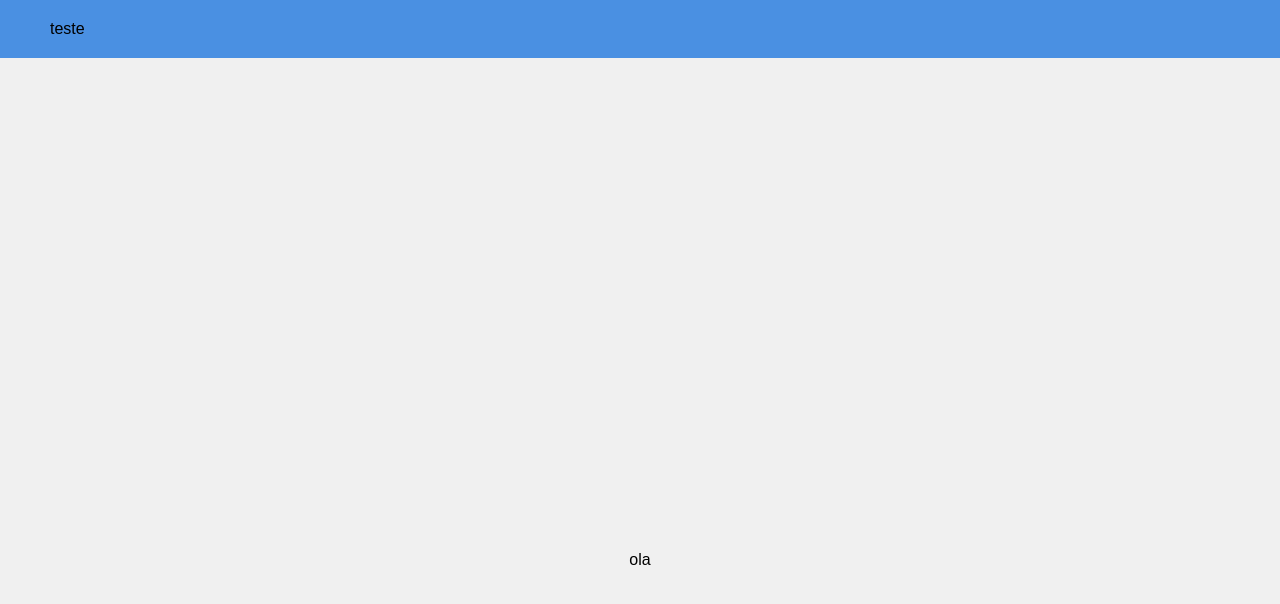
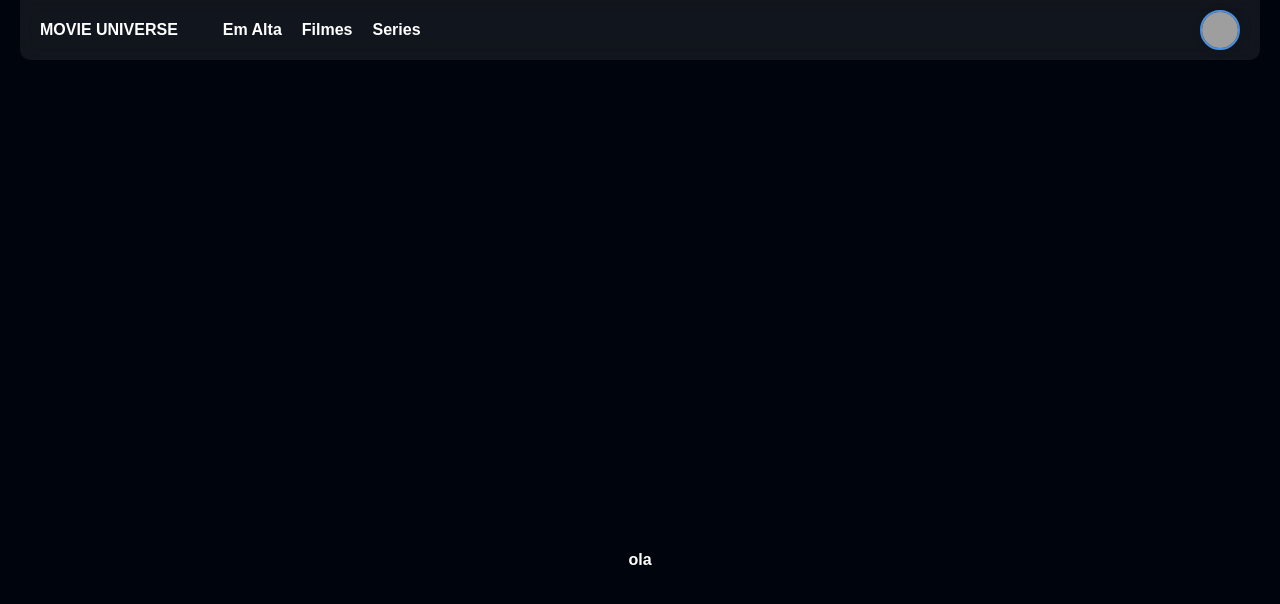
Before and after one commit to Glauedson/MovieUniverse, a React (Vite) app: page / in a window 1280 px wide. Shown: the top 604 px of the page. Built offline with nearby package versions, Linux system fonts and the light colour scheme; grey boxes are pictures that could not be loaded.

Commit message:
feat: Adiciona o inicio do header

```diff
--- a/index.html
+++ b/index.html
@@ -4,7 +4,7 @@
     <meta charset="UTF-8" />
     <link rel="icon" type="image/svg+xml" href="" />
     <meta name="viewport" content="width=device-width, initial-scale=1.0" />
-    <title>Movie Rated</title>
+    <title>Movie Universe</title>
   </head>
   <body>
     <div id="root"></div>
--- a/package.json
+++ b/package.json
@@ -24,7 +24,11 @@
     "preview": "vite preview"
   },
   "dependencies": {
+    "@fortawesome/fontawesome-svg-core": "^6.7.2",
+    "@fortawesome/free-solid-svg-icons": "^6.7.2",
+    "@fortawesome/react-fontawesome": "^0.2.2",
     "dotenv": "^16.5.0",
+    "fontawesome": "^5.6.3",
     "react": "^19.1.0",
     "react-dom": "^19.1.0",
     "react-router-dom": "^7.6.1"
--- a/src/components/header/header.jsx
+++ b/src/components/header/header.jsx
@@ -2,11 +2,37 @@
 // Talvez eu coloque mais informações aqui no futuro, mas por enquanto é só um cabeçalho simples
 // sem links ou botões
 import style from './header.module.css'
+import { Link } from 'react-router-dom'
+import { FontAwesomeIcon } from "@fortawesome/react-fontawesome"
+import { faBars } from "@fortawesome/free-solid-svg-icons"
 
 export default function header() {
   return (
     <div className={style.header}>
-        <p>teste</p>
+        <div className={style.headerContent}>
+
+            <div className={style.headerCategory}>
+              <h3 className={style.logo}>MOVIE UNIVERSE</h3>
+              <div className={style.headerCategoryLinks}>
+                <Link to="/">Em Alta</Link>
+                <Link to="/">Filmes</Link>
+                <Link to="/">Series</Link>
+              </div>
+            </div>
+
+            {/* menu hamburguer */}
+            <FontAwesomeIcon
+            icon={faBars}
+            style={{ color: "#fcfcfc" }}
+            className={style.menuIcon}
+            />
+
+            <img
+              src="https://pbs.twimg.com/profile_images/1374017044266557440/aggBOWBw_400x400.jpg"
+              alt="perfil da pessoa"
+              className={style.profileImage}
+            />
+        </div>
     </div>
   )
 }
--- a/src/components/header/header.module.css
+++ b/src/components/header/header.module.css
@@ -1,8 +1,94 @@
 .header{
-    background-color: var(--primary-color);
     display: flex;
-    padding: 20px 50px;
+    padding: 0 20px;
     position: fixed;
     width: 100%;
 
 }
+
+h3 {
+    color: white;
+    font-size: 1rem;
+    font-weight: 600;
+    margin: 0;
+}
+
+.headerContent {
+    display: flex;
+    justify-content: space-between;
+    width: 100%;
+    height: 60px;
+    align-items: center;
+    background-color: rgba(248, 248, 248, 0.068);
+    backdrop-filter: blur(10px);
+    padding: 0 20px;
+    border-radius: 0 0 10px 10px;
+}
+
+.profileImage {
+    width: 40px;
+    height: 40px;
+    border-radius: 50%;
+    border: 2px solid var(--primary-color);
+    box-shadow: 0 0 10px rgba(0, 0, 0, 0.1);
+    transition: transform 0.3s ease-in-out;
+    cursor: pointer;
+}
+
+.menuIcon {
+    width: 30px;
+    height: 30px;
+    cursor: pointer;
+    display: none;
+}
+
+.headerCategory {
+    display: flex;
+    align-items: center;
+    gap: 20px;
+}
+
+.headerCategoryLinks {
+    display: flex;
+    align-items: center;
+    gap: 20px;
+}
+
+.logo {
+    padding-right: 25px;
+}
+
+.headerCategoryLinks a {
+    color: white;
+    text-decoration: none;
+    font-size: 1rem;
+    font-weight: bolder;
+}
+
+.headerCategoryLinks a:hover {
+    color: var(--primary-color);
+    transition: color 0.3s ease-in-out;
+
+}
+
+/* Design Responsivo */
+@media (max-width: 530px) {
+    .headerCategoryLinks {
+        display: none;
+    }
+
+    .headerContent {
+        background-color: var(--background-color);
+        padding: 0;
+    }
+
+    .profileImage {
+        display: none;
+    }
+
+    .menuIcon {
+        display: flex;
+        width: 1rem;
+        padding: 10px;
+    }
+}
--- a/src/global.css
+++ b/src/global.css
@@ -1,6 +1,6 @@
 :root {
     --primary-color: #4a90e2;
-
+    --background-color: #00050d;
 }
 
 * {
--- a/src/pages/p-home/home.jsx
+++ b/src/pages/p-home/home.jsx
@@ -9,7 +9,7 @@ export default function Home() {
     <>
     <Header />
     <div className={style.mainHome} >
-        ola
+        <h3>ola</h3>
     </div>
     </>
   )
--- a/src/pages/p-home/home.module.css
+++ b/src/pages/p-home/home.module.css
@@ -6,5 +6,5 @@
     width: 100%;
     height: 140vh;
     padding: 20px;
-    background-color: #f0f0f0;
+    background-color: var(--background-color);
 }
```
Also changed, not shown: 1 other file (tests, documents, lock files or other folders).
